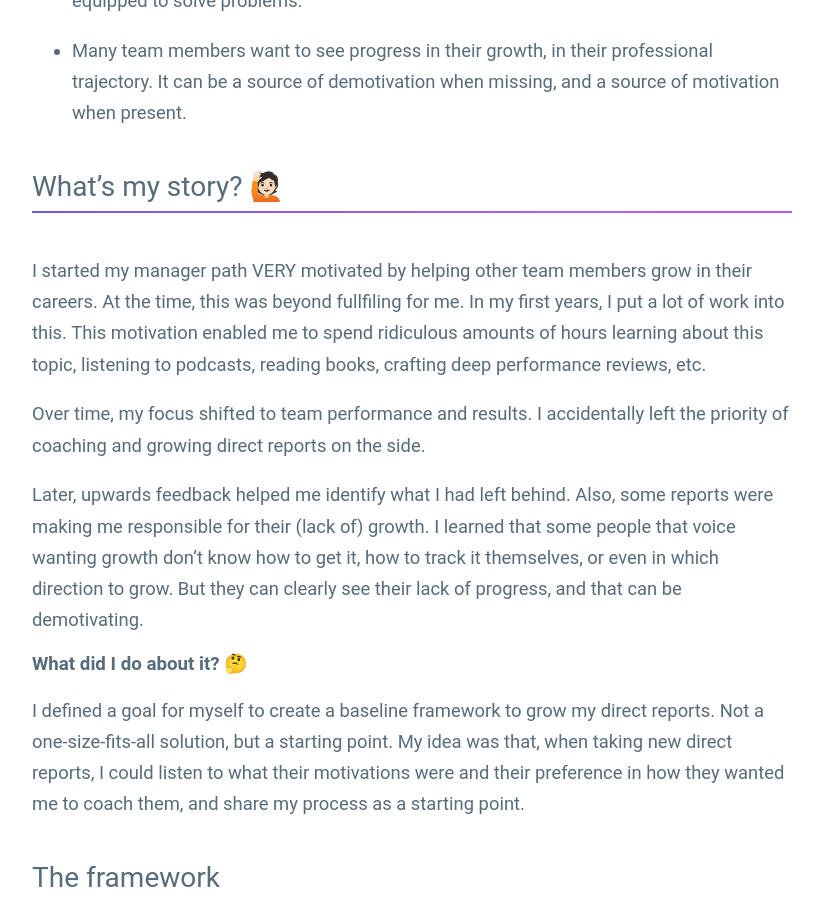
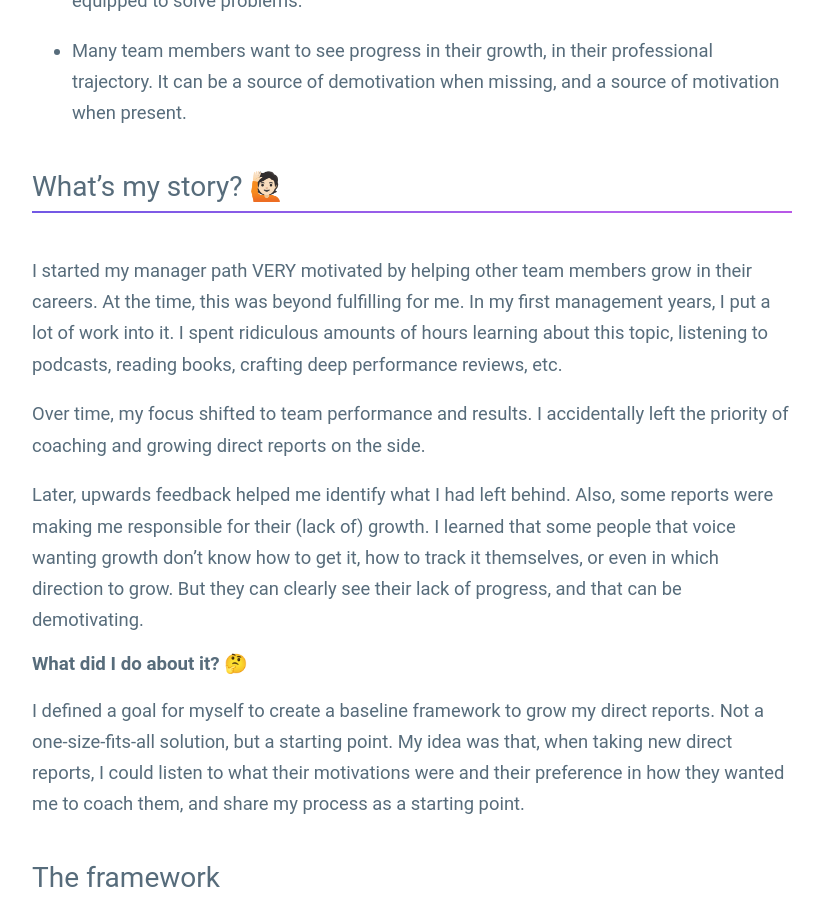
Before and after one commit to guillermodlpa/site, a Jekyll site: the page built from _posts/2021-12-08-growth-of-direct-reports.markdown, in a window 1280 px wide and 900 px high, scrolled down 2249 px. Shown: the whole window, without its empty margins (228-1047 px from the left). Built offline with Jekyll 4.4.1, drawn with Linux system fonts in a browser that asks for light colours.

Commit message:
Updated Growth Of Direct Reports

```diff
--- a/_posts/2021-12-08-growth-of-direct-reports.markdown
+++ b/_posts/2021-12-08-growth-of-direct-reports.markdown
@@ -35,7 +35,7 @@
 
 ## What’s my story? 🙋🏻
 
-I started my manager path VERY motivated by helping other team members grow in their careers. At the time, this was beyond fullfiling for me. In my first years, I put a lot of work into this. This motivation enabled me to spend ridiculous amounts of hours learning about this topic, listening to podcasts, reading books, crafting deep performance reviews, etc.
+I started my manager path VERY motivated by helping other team members grow in their careers. At the time, this was beyond fulfilling for me. In my first management years, I put a lot of work into it. I spent ridiculous amounts of hours learning about this topic, listening to podcasts, reading books, crafting deep performance reviews, etc.
 
 Over time, my focus shifted to team performance and results. I accidentally left the priority of coaching and growing direct reports on the side.
 
```
